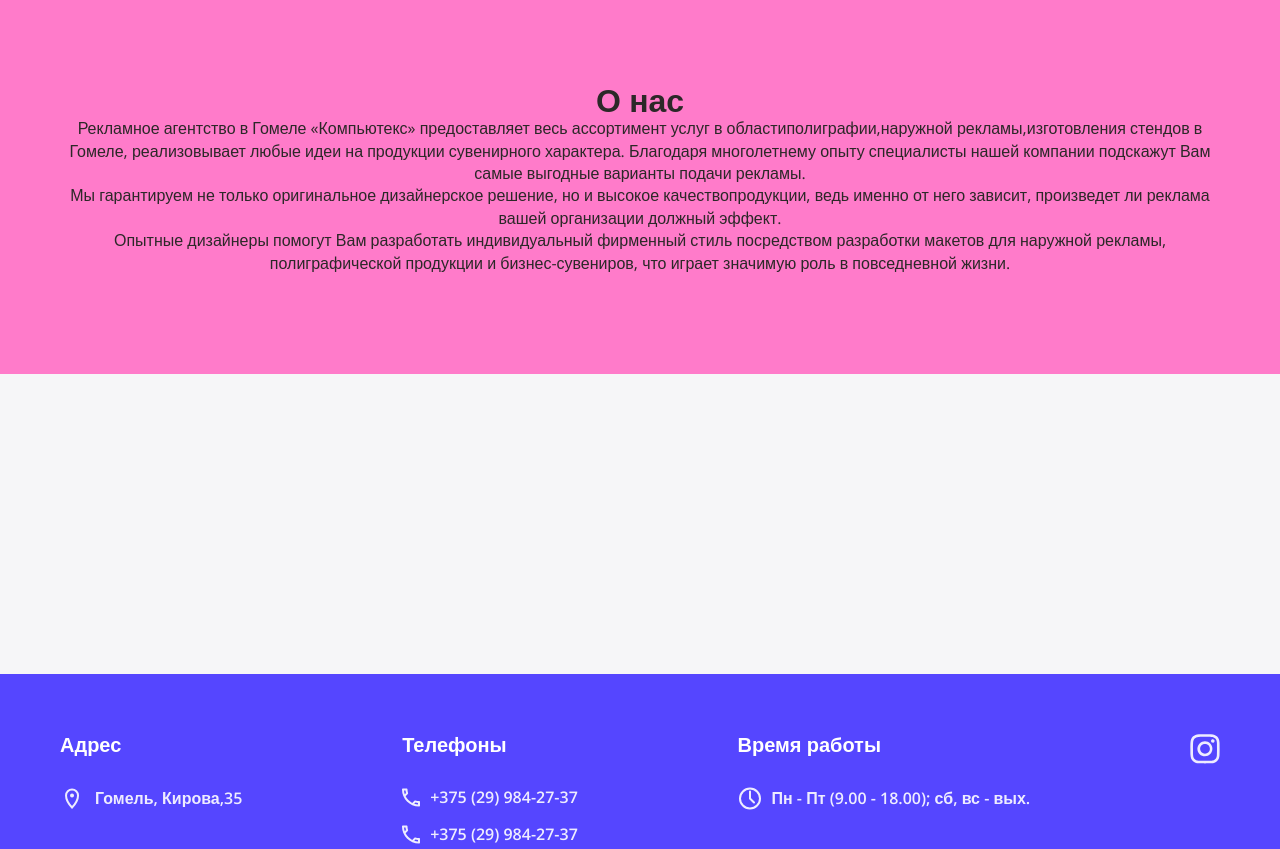
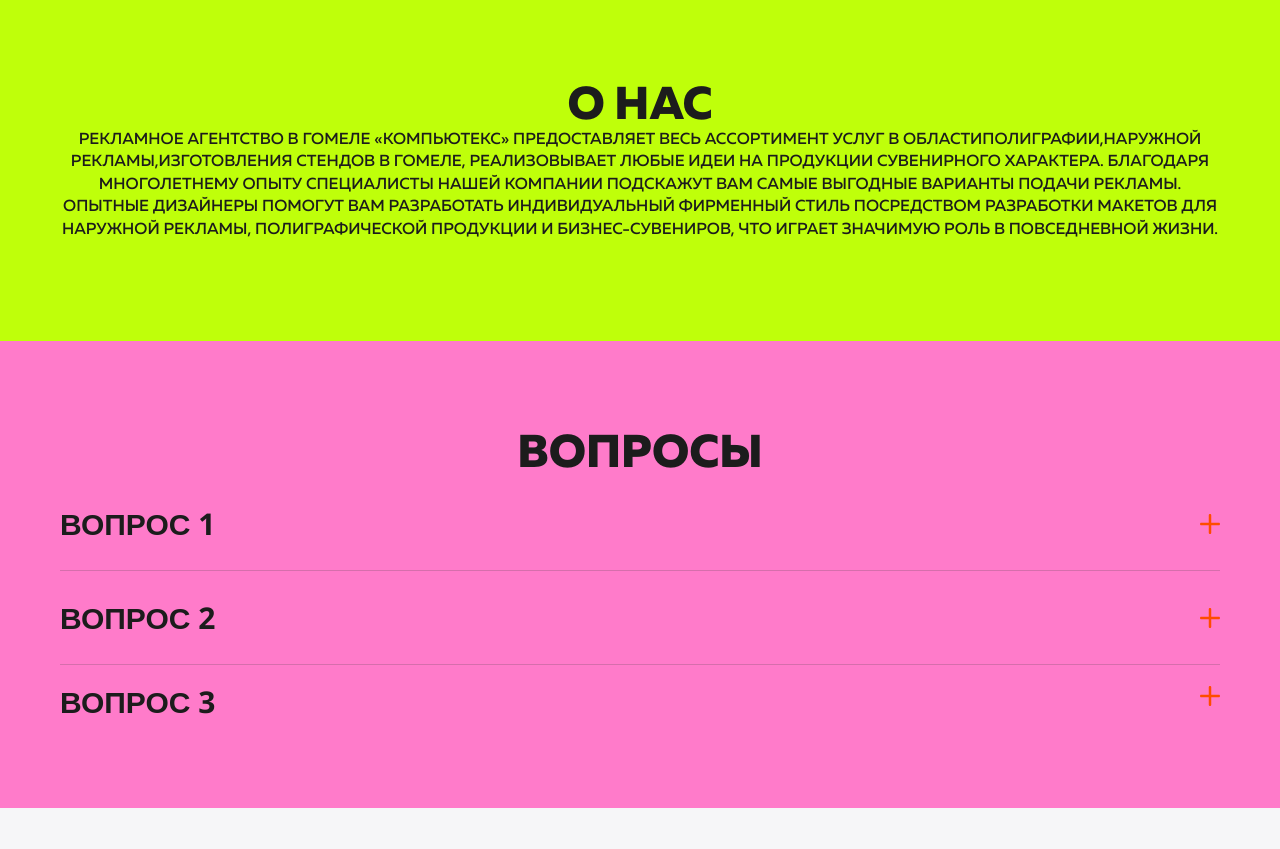
Before and after one commit to anastasiakonushok/computex-printing, a plain HTML site: page index.html in a window 1280 px wide. Shown: the part 1418-2267 px from the top of the page. Drawn offline with nearby package versions, Linux system fonts and the light colour scheme; some packages are replaced by stand-ins of ours; a script that the page names is missing; files whose address does not match are found by name.

```diff
--- a/css/main.css
+++ b/css/main.css
@@ -149,7 +149,7 @@
 
 :root {
   --white-color: #FFFFFF;
-  --dark-color: #2c2828;
+  --dark-color: #1c1c1c;
   --bg-color: #F6F6F8;
   --main-pur: #5546FF;
   --main-orange: #FF4C00;
@@ -163,7 +163,7 @@
   --title-font: Bartina;
   --h1-special: 2.8em;
   --h1-font: 2.2em;
-  --h2-font: 2em;
+  --h2-font: 1.6em;
   --h3-font: 1.25em;
   --regular-font: 1em;
   --second-font: 1.5em;
@@ -172,9 +172,21 @@
 }
 
 .section-about {
-  background: var(--main-pink);
+  background: var(--main-green);
   padding: 100px 0px;
   text-align: center;
+  border-top: 1px solid black;
+}
+
+.section-about h2 {
+  font: bold 46px "Muller";
+  text-transform: uppercase;
+}
+
+.section-about p {
+  font-family: "Muller";
+  font-weight: 500;
+  text-transform: uppercase;
 }
 
 * {
@@ -243,6 +255,7 @@
   font-size: var(--h2-font);
   line-height: 110%;
   font-weight: 700;
+  line-height: 110%;
 }
 
 h3 {
@@ -680,41 +693,24 @@
 }
 
 @font-face {
-  font-family: "Bartina";
-  src: url("../fonts/bartina/Bartina-Bold.woff2") format("woff2"), url("../fonts/bartina/Bartina-Bold.woff") format("woff"), url("../fonts/bartina/Bartina-Bold.ttf") format("truetype");
-  font-weight: bold;
+  font-family: "Humane Bold";
+  src: url("../fonts/humane/Humane-Bold.ttf") format("truetype");
+  font-weight: 700;
   font-style: normal;
   font-display: swap;
 }
 
 @font-face {
-  font-family: "Bartina";
-  src: url("../fonts/bartina/Bartina.woff2") format("woff2"), url("../fonts/bartina/Bartina.woff") format("woff"), url("../fonts/bartina/Bartina.ttf") format("truetype");
-  font-weight: normal;
-  font-style: normal;
+  font-family: "Muller";
+  src: url("../fonts/muller/MullerMedium.woff2") format("woff2");
+  font-weight: 600;
   font-display: swap;
 }
 
 @font-face {
-  font-family: "Bartina";
-  src: url("../fonts/bartina/Bartina-Light.woff2") format("woff2"), url("../fonts/bartina/Bartina-Light.woff") format("woff"), url("../fonts/bartina/Bartina-Light.ttf") format("truetype");
-  font-weight: 300;
-  font-style: normal;
-  font-display: swap;
-}
-
-@font-face {
-  font-family: "Bartina";
-  src: url("../fonts/bartina/Bartina-Semibold.woff2") format("woff2"), url("../fonts/bartina/Bartina-Semibold.woff") format("woff"), url("../fonts/bartina/Bartina-Semibold.ttf") format("truetype");
-  font-weight: 600;
-  font-style: normal;
-  font-display: swap;
-}
-
-@font-face {
-  font-family: "Humane Bold";
-  src: url("../fonts/humane/Humane-Bold.ttf") format("truetype");
-  font-weight: 700;
+  font-family: "Muller";
+  src: url("../fonts/muller/MullerExtraBold.otf") format("opentype");
+  font-weight: 800;
   font-style: normal;
   font-display: swap;
 }
@@ -960,11 +956,13 @@
 
 .reference {
   padding: 90px 0px;
-  background: var(--main-white);
+  background: var(--main-pink);
 }
 
 .reference h2 {
-  margin-bottom: 30px;
+  font: 700 46px "Muller";
+  text-transform: uppercase;
+  text-align: center;
 }
 
 .accordion__body {
@@ -978,6 +976,8 @@
 .accordion__title {
   cursor: pointer;
   position: relative;
+  text-transform: uppercase;
+  font-size: 24px;
 }
 
 .accordion .show-accordion::after {
@@ -1000,13 +1000,6 @@
   top: 40%;
   width: 20px;
   height: 20px;
-}
-
-.accordion h3 {
-  font-size: var(--h3-font);
-  line-height: 110%;
-  font-weight: 700;
-  color: var(--dark-color);
 }
 
 .accordion:not(:last-child) {
@@ -1071,9 +1064,9 @@
 }
 
 .all-service__info h2 {
-  font-family: var(--title-font);
+  font-family: "Muller";
   text-transform: uppercase;
-  font-weight: 700;
+  font-weight: 600;
 }
 
 .all-service__info .title-black {
@@ -1102,8 +1095,8 @@
 }
 
 .all-service__bg--6 {
-  height: 80%;
-  right: -15%;
+  height: 85%;
+  right: -18%;
   bottom: -15px;
 }
 
--- a/index.html
+++ b/index.html
@@ -64,11 +64,41 @@
             </div></a></div>
       </section>
       <section class="section-about">
+        <div class="container section-about__container">
+          <h2>О нас</h2>
+          <p class="section-about__text section-about__text--1">Рекламное агентство в Гомеле «Компьютекс» предоставляет весь ассортимент услуг в областиполиграфии,наружной рекламы,изготовления стендов в Гомеле, реализовывает любые идеи на продукции сувенирного характера. Благодаря многолетнему опыту специалисты нашей компании подскажут Вам самые выгодные варианты подачи рекламы.</p>
+          <p class="section-about__text section-about__text--2">Опытные дизайнеры помогут Вам разработать индивидуальный фирменный стиль посредством разработки макетов для наружной рекламы, полиграфической продукции и бизнес-сувениров, что играет значимую роль в повседневной жизни.</p>
+        </div>
+      </section>
+      <section class="reference">
         <div class="container">
-          <h2>О нас</h2>
-          <p>Рекламное агентство в Гомеле «Компьютекс» предоставляет весь ассортимент услуг в областиполиграфии,наружной рекламы,изготовления стендов в Гомеле, реализовывает любые идеи на продукции сувенирного характера. Благодаря многолетнему опыту специалисты нашей компании подскажут Вам самые выгодные варианты подачи рекламы.</p>
-          <p>Мы гарантируем не только оригинальное дизайнерское решение, но и высокое качествопродукции, ведь именно от него зависит, произведет ли реклама вашей организации должный эффект.</p>
-          <p>Опытные дизайнеры помогут Вам разработать индивидуальный фирменный стиль посредством разработки макетов для наружной рекламы, полиграфической продукции и бизнес-сувениров, что играет значимую роль в повседневной жизни.</p>
+          <h2>Вопросы</h2>
+          <div class="accordion-wrapp">
+            <div class="accordion">
+              <div class="accordion__title">
+                <h3>Вопрос 1</h3>
+              </div>
+              <div class="accordion__body">
+                <p>Lorem ipsum dolor sit, amet consectetur adipisicing elit. Rerum fuga aliquam pariatur temporibus illum aliquid saepe sunt a sapiente quibusdam libero delectus facere tempore cupiditate reiciendis atque mollitia, sequi id!</p>
+              </div>
+            </div>
+            <div class="accordion">
+              <div class="accordion__title">
+                <h3>Вопрос 2</h3>
+              </div>
+              <div class="accordion__body">
+                <p>Lorem ipsum dolor sit, amet consectetur adipisicing elit. Rerum fuga aliquam pariatur temporibus illum aliquid saepe sunt a sapiente quibusdam libero delectus facere tempore cupiditate reiciendis atque mollitia, sequi id!</p>
+              </div>
+            </div>
+            <div class="accordion">
+              <div class="accordion__title">
+                <h3>Вопрос 3</h3>
+              </div>
+              <div class="accordion__body">
+                <p>Lorem ipsum dolor sit, amet consectetur adipisicing elit. Rerum fuga aliquam pariatur temporibus illum aliquid saepe sunt a sapiente quibusdam libero delectus facere tempore cupiditate reiciendis atque mollitia, sequi id!</p>
+              </div>
+            </div>
+          </div>
         </div>
       </section>
       <section class="map-section">
```
Also changed, not shown: css/main.min.css, fonts/muller/MullerExtraBold.otf (added), fonts/muller/MullerMedium.woff2 (added), fonts/muller/MullerRegular.woff2 (added).
